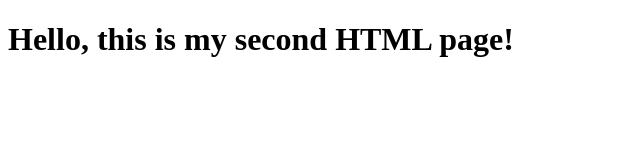
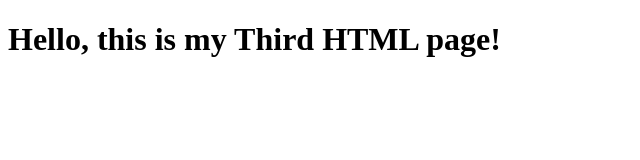
Before and after one commit to YasasriKurra27/JSCLOCK, a plain HTML site: page JSCLOCK/demo2.html in a window 1280 px wide. Shown: the whole page, without its empty margins (0-640 px from the left). Drawn offline with Linux system fonts and the light colour scheme.

Commit message:
third commit

```diff
--- a/JSCLOCK/demo2.html
+++ b/JSCLOCK/demo2.html
@@ -6,6 +6,6 @@
   <title>My First HTML Page</title>
 </head>
 <body>
-  <h1>Hello, this is my second HTML page!</h1>
+  <h1>Hello, this is my Third HTML page!</h1>
 </body>
 </html>
```
